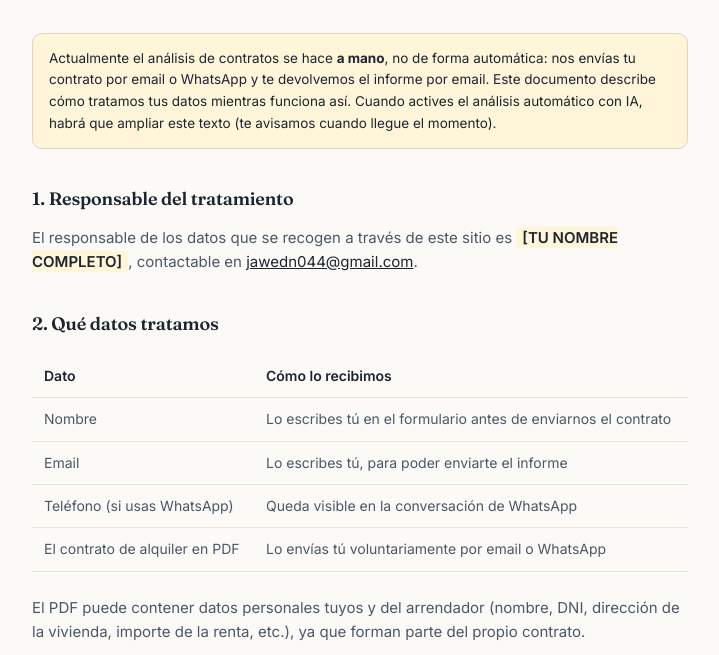
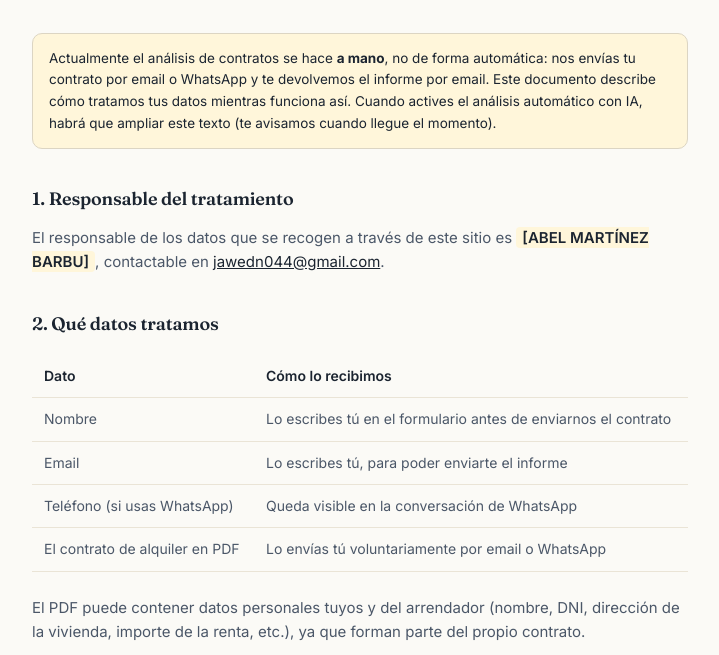
Before and after one commit to abell777/clausulafacil, a website: page privacidad.html in a window 1280 px wide. Shown: the part 145-800 px from the top of the page, without its empty margins (280-999 px from the left). Drawn offline with Linux system fonts and the light colour scheme.

Commit message:
Update data controller name in privacidad.html

```diff
--- a/privacidad.html
+++ b/privacidad.html
@@ -59,7 +59,7 @@ th{color:var(--ink);font-weight:600;}
 
   <h2>1. Responsable del tratamiento</h2>
   <p>
-    El responsable de los datos que se recogen a través de este sitio es <span class="fill">[TU NOMBRE COMPLETO]</span>, contactable en <a href="mailto:jawedn044@gmail.com">jawedn044@gmail.com</a>.
+    El responsable de los datos que se recogen a través de este sitio es <span class="fill">[ABEL MARTÍNEZ BARBU]</span>, contactable en <a href="mailto:jawedn044@gmail.com">jawedn044@gmail.com</a>.
   </p>
 
   <h2>2. Qué datos tratamos</h2>
```
